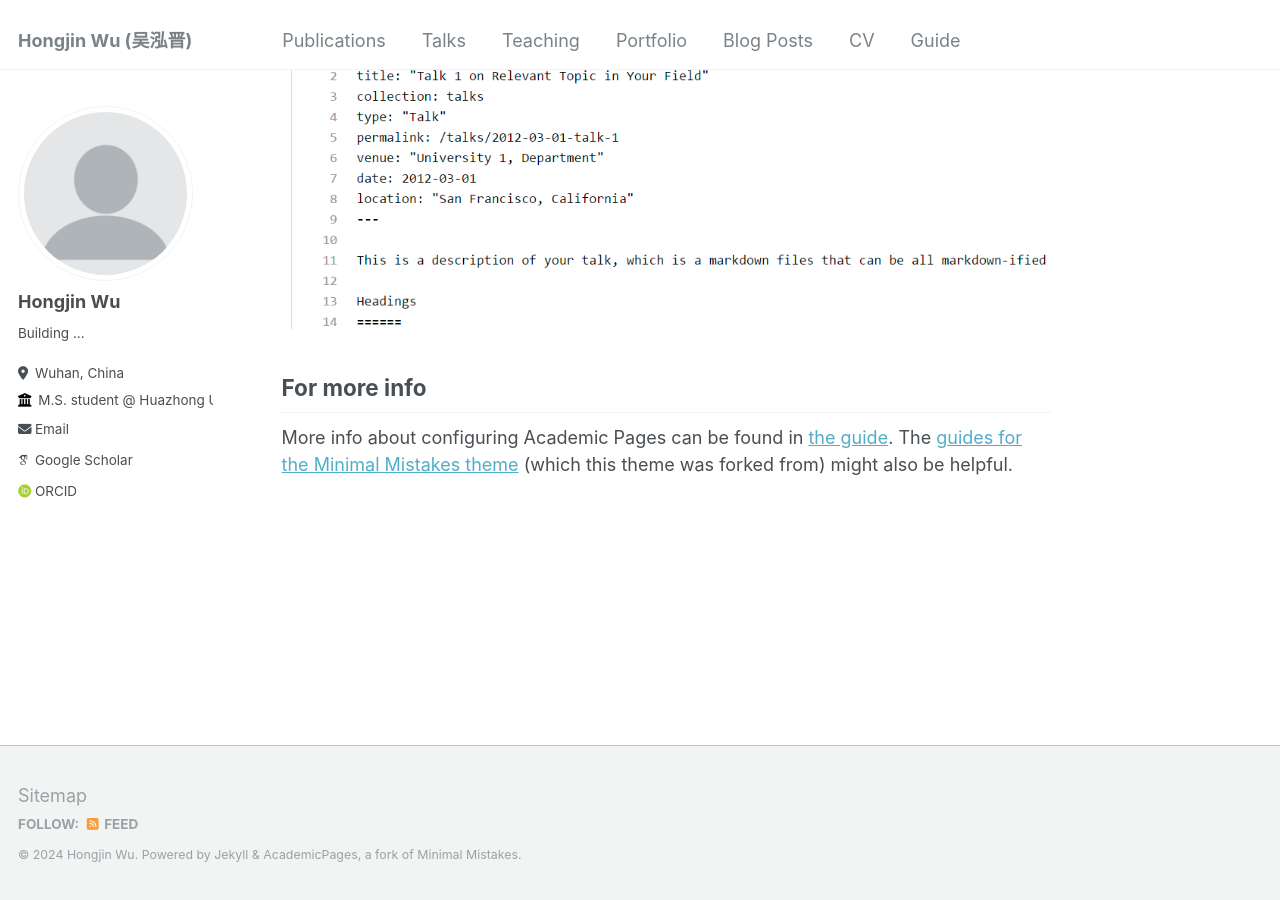
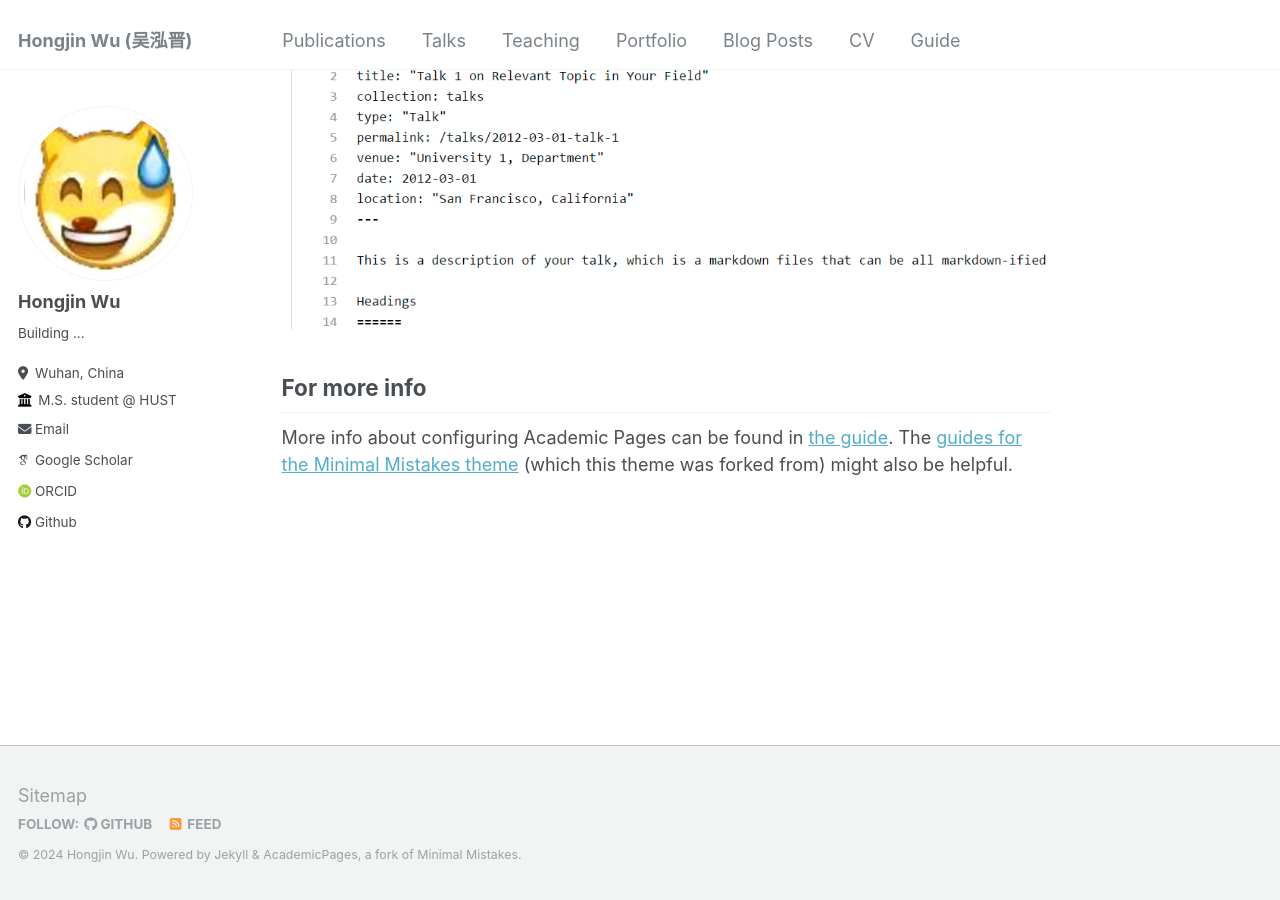
Before and after one commit to whjdark/whjdark.github.io, a Jekyll site: the page built from _pages/about.md, in a window 1280 px wide and 900 px high, scrolled down 2660 px. Built offline with Jekyll 4.4.1, drawn with Linux system fonts in a browser that asks for light colours; some web fonts are replaced.

Commit message:
Update _config.yml

```diff
--- a/_config.yml
+++ b/_config.yml
@@ -21,12 +21,12 @@ repository               : "whjdark/whjdark.github.io"
 #               Additional customization can be done by editing /_includes/author-profile.html
 author:
   # Biographic information
-  avatar           : "profile.png"
+  avatar           : "44253501.jpg"
   name             : "Hongjin Wu"
   pronouns         : # example: "she/her"
   bio              : "Building ... "
   location         : "Wuhan, China"
-  employer         : "M.S. student @ Huazhong University of Science & Technology"
+  employer         : "M.S. student @ HUST"
   uri              : # URL
   email            : "wuhongjin@hust.edu.cn"
 
@@ -43,7 +43,7 @@ author:
   bitbucket        : # Username - Update with your username on the site
   codepen          : # Username
   dribbble         : # Username
-  github           : # Username
+  github           : "whjdark"
   kaggle           : # Username
   stackoverflow    : # User number or user number and name (i.e., use "1" or "1/jeff-atwood")
 
```
